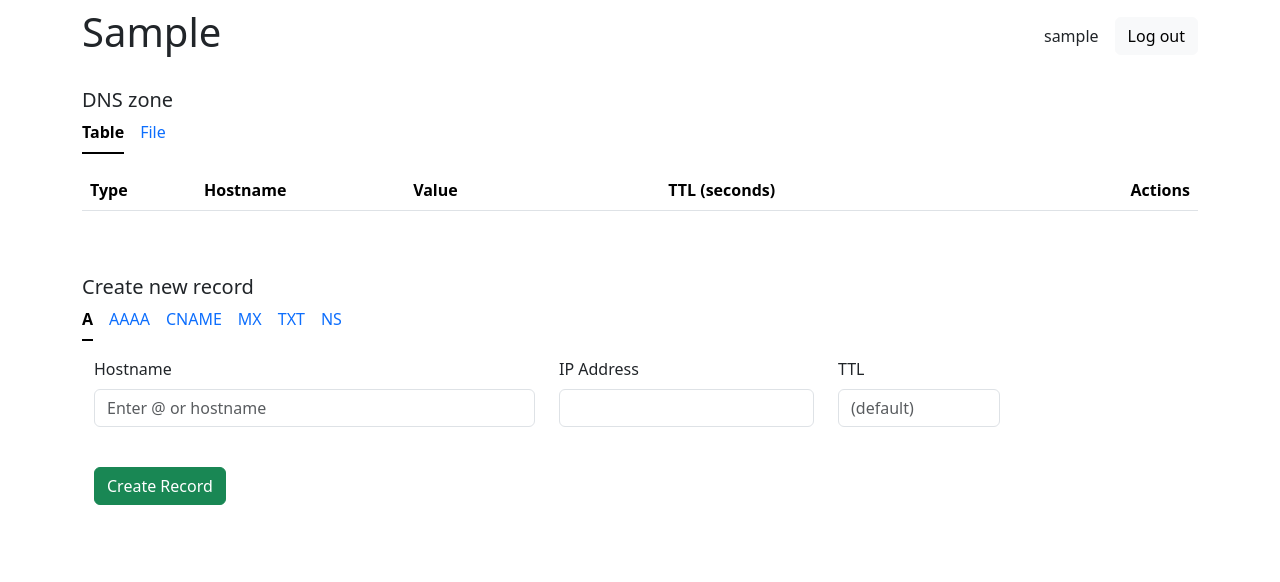
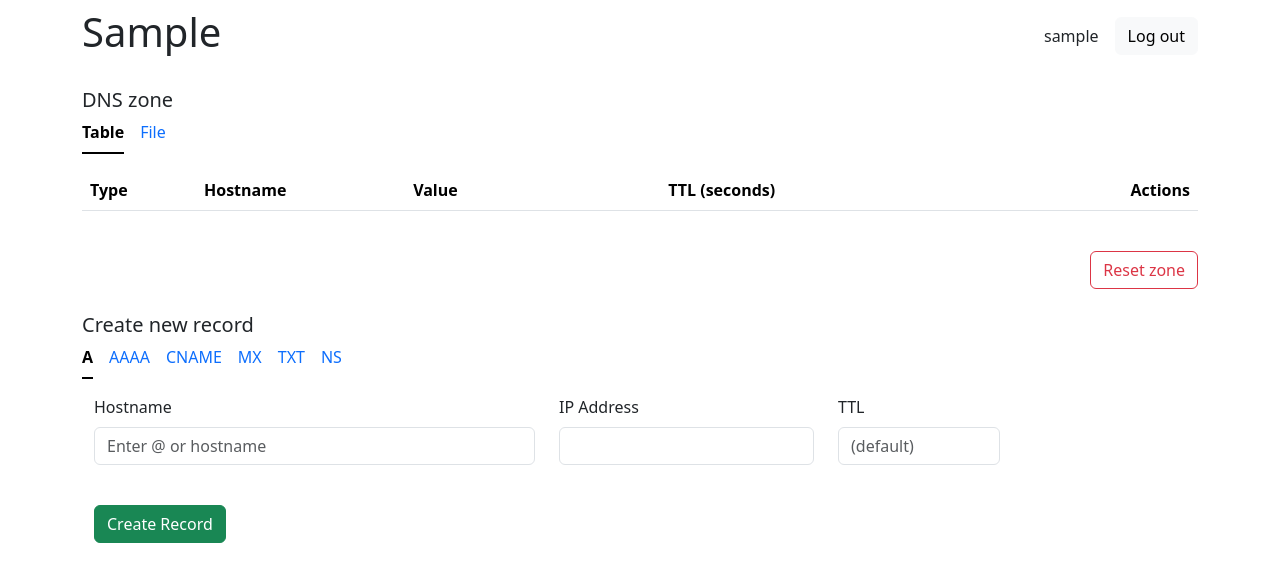
Before and after one commit to santigz/dns-platform, a FastAPI app: template templates/html/user.html in a window 1280 px wide. Shown: the top 582 px of the page. Run offline with FastAPI, Linux system fonts and the light colour scheme; the template is opened without the code that fills it: most values are stand-ins (such as "Sample title", 1, 10 or a date in 2020); lists and menus that the app fills with data are empty; parts of the project's set-up code (start-up, migrations or seed data) failed here and were passed over.

Commit message:
Zone reset

```diff
--- a/app/dns_manager.py
+++ b/app/dns_manager.py
@@ -1,4 +1,6 @@
 import base64
+import ipaddress
+from datetime import datetime, timedelta
 import dns.exception
 import dns.resolver
 import dns.zone
@@ -33,6 +35,8 @@ NAMED_CONF_RNDC_TEMPLATE = 'named.conf.rndc.j2'
 RNDC_CONF_TEMPLATE = 'rndc.conf.j2'
 USER_ZONE_TEMPLATE = 'user-zone.j2'
 
+PUBLIC_IP_REFRESH = 1 # Hours to refresh the public IP
+
 logger = logging.getLogger(__name__)
 logging.basicConfig(level=logging.DEBUG)
 
@@ -46,10 +50,16 @@ class BadZoneFile(Exception):
 class ZoneFileCheckError(Exception):
     pass
 
+class ZoneCreationError(Exception):
+    pass
+
+
+
 class ZoneManager(object):
 
     def __init__(self, origin) -> None:
         self._public_ip = None
+        self._public_ip_last_date = datetime.now() - timedelta(hours=PUBLIC_IP_REFRESH*2)
         self.origin = origin
         if not self.origin.endswith('.'):
             self.origin += '.'
@@ -81,12 +91,13 @@ class ZoneManager(object):
 
     @property
     def public_ip(self) -> str | None:
-        if not self._public_ip:
+        delta = datetime.now() - self._public_ip_last_date
+        if not self._public_ip or delta > timedelta(hours=PUBLIC_IP_REFRESH):
             try:
                 self._public_ip = self.get_public_ip()
+                self._public_ip_last_date = datetime.now()
             except PublicIpNotFound as e:
-                self._public_ip = None
-                logger.error(f'Error finding public IP: {e}')
+                logger.error(f'Could not find public IP: {e}')
         return self._public_ip
 
     def full_reset(self) -> None:
@@ -191,20 +202,24 @@ class ZoneManager(object):
         except:
             return ''
 
-    def reset_zonefile(self, origin: str, zone_template: str, zonefile: str|Path, user_list: list[str] = []) -> None:
+    def reset_zonefile(self, origin: str, zone_template: str, zonefile: str|Path, user_list: list[str] = []) -> str:
         logger.info(f'Resetting zone {zonefile}')
         if not self.public_ip:
-            return
-        template = self.jinja_env.get_template(zone_template)
-        # TODO: get custom records only for main zone, not for all
-        data = {
-                'origin': origin,
-                'ns_ip': self.public_ip,
-                'user_list': user_list,
-                'custom_records': self.custom_records(),
-                }
-        zone = template.render(data)
-        Path(zonefile).write_text(zone)
+            raise ZoneCreationError('No public IP')
+        try:
+            template = self.jinja_env.get_template(zone_template)
+            # TODO: get custom records only for main zone, not for all
+            data = {
+                    'origin': origin,
+                    'ns_ip': self.public_ip,
+                    'user_list': user_list,
+                    'custom_records': self.custom_records(),
+                    }
+            zone = template.render(data)
+            Path(zonefile).write_text(zone)
+            return zone
+        except:
+            raise ZoneCreationError()
 
 
     def reset_bind_conf(self) -> None:
@@ -246,15 +261,22 @@ class ZoneManager(object):
         urls = [
             "https://ifconfig.me",
             "https://api.ipify.org",
+            "https://ipinfo.io/ip",
+            "https://icanhazip.com",
         ]
         for url in urls:
             try:
                 response = requests.get(url)
                 if response.status_code == 200:
                     logger.info(f'Found public IP {response.text} from {url}')
-                    return response.text
-            except requests.RequestException as e:
-                raise PublicIpNotFound(e)
+                    ip = response.text.strip()
+                    ipaddress.IPv4Address(ip) # Throws if ip is invalid
+                    return ip
+            except:
+                logger.warning(f'Failed asking public IP to {url}')
+                continue
+        raise PublicIpNotFound()
+
 
 
     def write_template(self, template, dir, data):
--- a/app/main.py
+++ b/app/main.py
@@ -92,3 +92,18 @@ async def set_user_zone(request: Request):
         logger.error(f'Exception setting zone file for {username}:\n{str(e)}')
         # logger.error(traceback.print_exc())
         raise HTTPException(status_code=402, detail={'error': 'Internal error', 'message': str(e)})
+
+
+@app.post('/reset_zonefile', response_class=PlainTextResponse)
+def read_user_zone(request: Request):
+    username = request.headers.get('remote-user')
+    if not username and settings.testing_mode:
+        username = settings.testing_user
+    if not username:
+        return PlainTextResponse('', status_code=401)
+    try:
+        zonemgr.reset_user_zonefile(username)
+        zone = zonemgr.get_user_zonefile(username)
+        return zone
+    except Exception as e:
+        raise HTTPException(status_code=500, detail=str(e))
--- a/static/css/style.css
+++ b/static/css/style.css
@@ -1,7 +1,6 @@
 .copy-fqdn-hint {
   visibility: hidden;
   margin-left: 8px;
-  /* color: #007bff; */
   cursor: pointer;
 }
 
--- a/static/js/main.js
+++ b/static/js/main.js
@@ -164,7 +164,7 @@ function rebuild_zone(button, new_zone) {
     update_zonefile(new_zone_text)
       .then(result => {
         zone = new_zone;
-        build_zone_table();
+        rebuild_zone_table();
         const zone_file = document.getElementById("zone-file");
         zone_file.innerHTML = generate(zone);
         resolve();
@@ -189,7 +189,7 @@ function is_rr_deletable(type, rr, soa) {
 /**
   * Takes the current `zone` variable and rebuilds the zone table accordingly.
   */
-function build_zone_table() {
+function rebuild_zone_table() {
   // https://github.com/elgs/dns-zonefile
   if (!zone) { return; }
   var tbody = document.querySelector("#zone-table tbody");
@@ -258,7 +258,7 @@ function build_zone_table() {
 document.addEventListener('DOMContentLoaded', function() {
   user_origin = document.querySelector('meta[name="user-origin"]').content;
   zone = parse(document.getElementById('zone-file').textContent);
-  build_zone_table();
+  rebuild_zone_table();
   fix_ttl_placeholder();
   set_input_validations();
 });
@@ -636,3 +636,29 @@ document.addEventListener('DOMContentLoaded', function() {
     element.addEventListener("click", () => copy_fqdn(element));
   });
 });
+
+
+function reset_zone() {
+  fetch('/reset_zonefile', {
+    method: 'POST',
+  })
+    .then(response => {
+      if (!response.ok) {
+        throw new Error('Failed resetting the zone.');
+      }
+      return response.text();
+    })
+    .then(data => {
+      window.location.reload();
+      // document.querySelector('#zone-file').textContent = data;
+      // zone = parse(data);
+      // rebuild_zone_table();
+      // msg = document.querySelector('#reset-error-msg').closest('div');
+      // msg.classList.add('d-none');
+    })
+    .catch(error => {
+      msg = document.querySelector('#reset-error-msg').closest('div');
+      msg.innerHTML = '<p>Failed resetting the zone.</p>';
+      msg.classList.remove('d-none');
+    });
+}
--- a/templates/html/user.html
+++ b/templates/html/user.html
@@ -18,7 +18,7 @@
   <div class="container-lg">
     <div class="row justify-content-between mt-2 mb-4">
       <div class="col">
-        <h1>{{user_origin}}</h1>
+        <h1 class="overflow-x-scroll">{{user_origin}}</h1>
       </div>
       <div class="col d-flex align-items-center justify-content-end">
         <span class="mx-3">{{username}}</span>
@@ -53,17 +53,34 @@
             <tbody>
             </tbody>
           </table>
-<!--
-<span class="copy-text" id="textToCopy" style="display: inline-block;">Hover over this text<span class="copy-hint" id="copyHint">copy</span> </span>
--->
         </div>
         <div class="tab-pane fade show" id="file-view" role="tabpanel" aria-labelledby="file-tab">
-
           <pre><code id="zone-file">{{user_zone}}</code></pre>
-
         </div>
       </div>
     </div>
+
+  <div class="row">
+    <div class="col text-end">
+<button type="button" class="btn btn-outline-danger" data-bs-toggle="modal" data-bs-target="#staticBackdrop">Reset zone</button>
+
+<div class="modal fade" id="staticBackdrop" data-bs-keyboard="false" tabindex="-1" aria-labelledby="staticBackdropLabel" aria-hidden="true">
+  <div class="modal-dialog modal-dialog-centered">
+    <div class="modal-content">
+      <div class="modal-header">
+        <h1 class="modal-title fs-5" id="staticBackdropLabel">Reset zone</h1>
+        <button type="button" class="btn-close" data-bs-dismiss="modal" aria-label="Close"></button>
+      </div>
+      <div class="modal-body">
+        <p>Delete all DNS records and start a new DNS zone.</p>
+        <button type="button" class="btn btn-danger" onclick="reset_zone()">Yes, delete everything and start again</button>
+      </div>
+      <div class="modal-footer bg-danger-subtle d-none">Error resetting the zone.<br><span id="reset-error-msg"></span></div>
+    </div>
+  </div>
+</div>
+    </div>
+  </div>
 
     <br>
     <div id="new-record-panel" class="mb-4">
```
